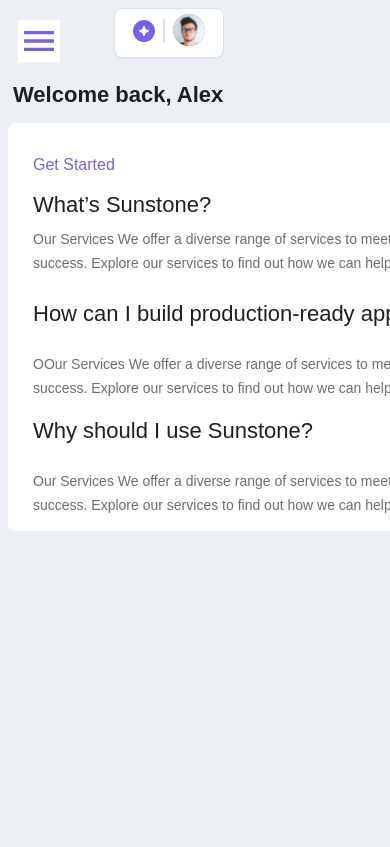
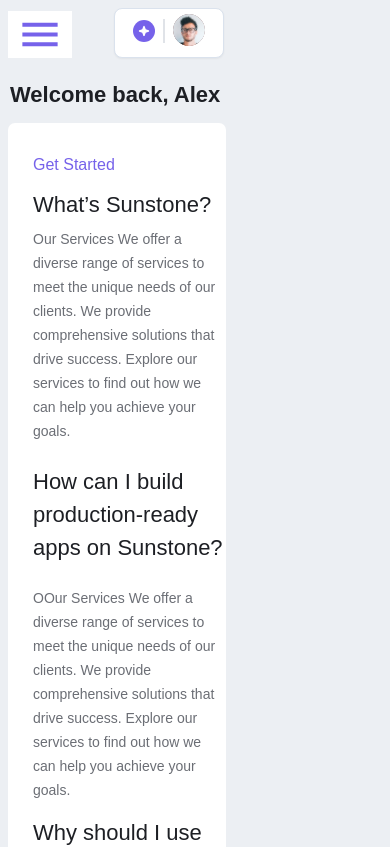
Before and after one commit to nimra-ali/SunStonePage, a React (Create React App) app: page / in a window 390 px wide. Shown: the top 847 px of the page. Built offline with nearby package versions, Linux system fonts and the light colour scheme.

Commit message:
first commit

```diff
--- a/src/App.css
+++ b/src/App.css
@@ -6,8 +6,8 @@
 
 
 }
-.App{
+/* .App{
   width: 100%;
   height: 100%;
   /* background-color: bisque; */
-}
+/* } */
--- a/src/Component/Assets/Style/Contentbox.css
+++ b/src/Component/Assets/Style/Contentbox.css
@@ -129,14 +129,14 @@
         font-size: 22px;
         /* text-align: center; */
         /* padding-left: -13px; */
-        margin-left: -7px;
+        margin-left: -10px;
         /* padding-top: -10px; */
         margin-top: -6px
 
     }
     .main-content{
         margin-left: 8px;
-    width: auto;
+    width: 218px;
     margin-top: -8px;
 
     }
--- a/src/Component/Assets/Style/Navbar.css
+++ b/src/Component/Assets/Style/Navbar.css
@@ -137,9 +137,8 @@
     .drawer{
         display: block;
     }
-    body{
-        overflow-x: hidden;
-    }
+
+
     .color{
         display: none;
     }
@@ -157,13 +156,13 @@
         display: flex;
     }
 
-.css-4t3x6l-MuiPaper-root-MuiDrawer-paper{
-      background-color: #831c1c;
+    .css-4t3x6l-MuiPaper-root-MuiDrawer-paper {
+        background-color: #fff;
         color: rgba(0, 0, 0, 0.87);
         -webkit-transition: box-shadow 300ms cubic-bezier(0.4, 0, 0.2, 1) 0ms;
         transition: box-shadow 300ms cubic-bezier(0.4, 0, 0.2, 1) 0ms;
         box-shadow: 0px 8px 10px -5px rgba(0,0,0,0.2), 0px 16px 24px 2px rgba(0,0,0,0.14), 0px 6px 30px 5px rgba(0,0,0,0.12);
-        overflow-y: auto;
+        /* overflow-y: auto; */
         display: -webkit-box;
         display: -webkit-flex;
         display: -ms-flexbox;
@@ -171,7 +170,7 @@
         -webkit-flex-direction: column;
         -ms-flex-direction: column;
         flex-direction: column;
-        height: auto !important;
+        /* height: 100%; */
         -webkit-flex: 1 0 auto;
         -ms-flex: 1 0 auto;
         flex: 1 0 auto;
@@ -180,9 +179,26 @@
         position: fixed;
         top: 0;
         outline: 0;
+        height: auto !important;
         left: 0;
         width: 210px !important;
-        /* height: auto; */
+    }
+    .css-i4bv87-MuiSvgIcon-root {
+        -webkit-user-select: none;
+        user-select: none;
+        width: 1em;
+        height: 1em;
+        display: inline-block;
+        fill: currentColor;
+        flex-shrink: 0;
+        transition: fill 200ms cubic-bezier(0.4, 0, 0.2, 1) 0ms;
+        font-size: 1.5rem;
+        margin-top: -91%;
+        background-color: #fff;
+        width: 64px !important;
+        height: 47px !important;
+        margin-left: 10px;
+        color: #7662EA;
     }
     .navbar{
         width: auto
@@ -194,15 +210,5 @@
         margin-left: 112px;
         margin-top: -7px;
     }
-    .css-i4bv87-MuiSvgIcon-root{
-        margin-top: -85% ;
-        border: 1px solid #fff;
-        background-color: #fff;
-        color: #7662EA;
-        width: auto !important;
-        height: 40px !important;
-        margin-left: 20px;
-    }
-
 
 }
```
